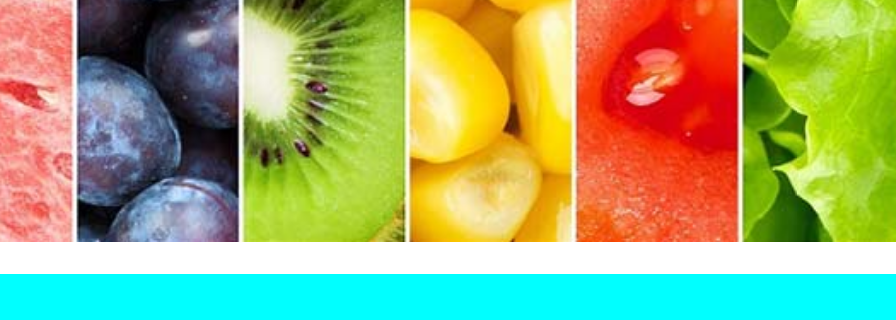
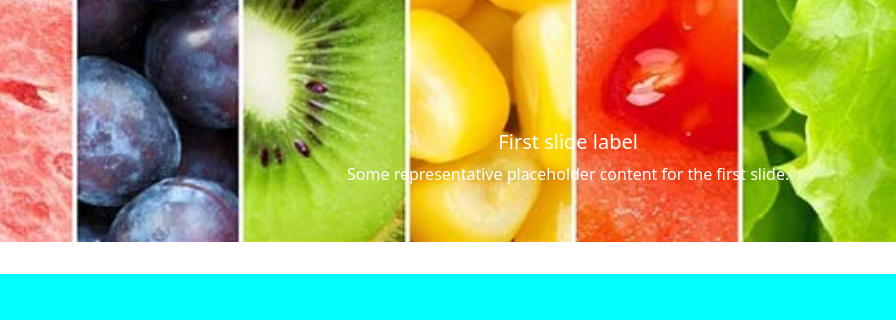
Before and after one commit to JJBlancoDev/ProyectoAgricola, a plain HTML site: page ProyectoAgricola/index.html in a window 1280 px wide. Shown: the part 652-972 px from the top of the page, 0-896 px from the left. Drawn offline with Linux system fonts and the light colour scheme; files whose address does not match are found by name.

Commit message:
Update index.html

```diff
--- a/ProyectoAgricola/index.html
+++ b/ProyectoAgricola/index.html
@@ -55,6 +55,10 @@
         <div class="carousel-inner">
             <div class="carousel-item active">
                 <img class="d-block w-100" src="./assets/img/frutas-carousel.jpg" alt="Imagen">
+                <div class="carousel-caption d-none d-md-block">
+                    <h5>First slide label</h5>
+                    <p>Some representative placeholder content for the first slide.</p>
+                </div>
             </div>
             <div class="carousel-item">
                 <img class="d-block w-100" src="./assets/img/frutas_carousel2.jpg" alt="Imagen">
```
